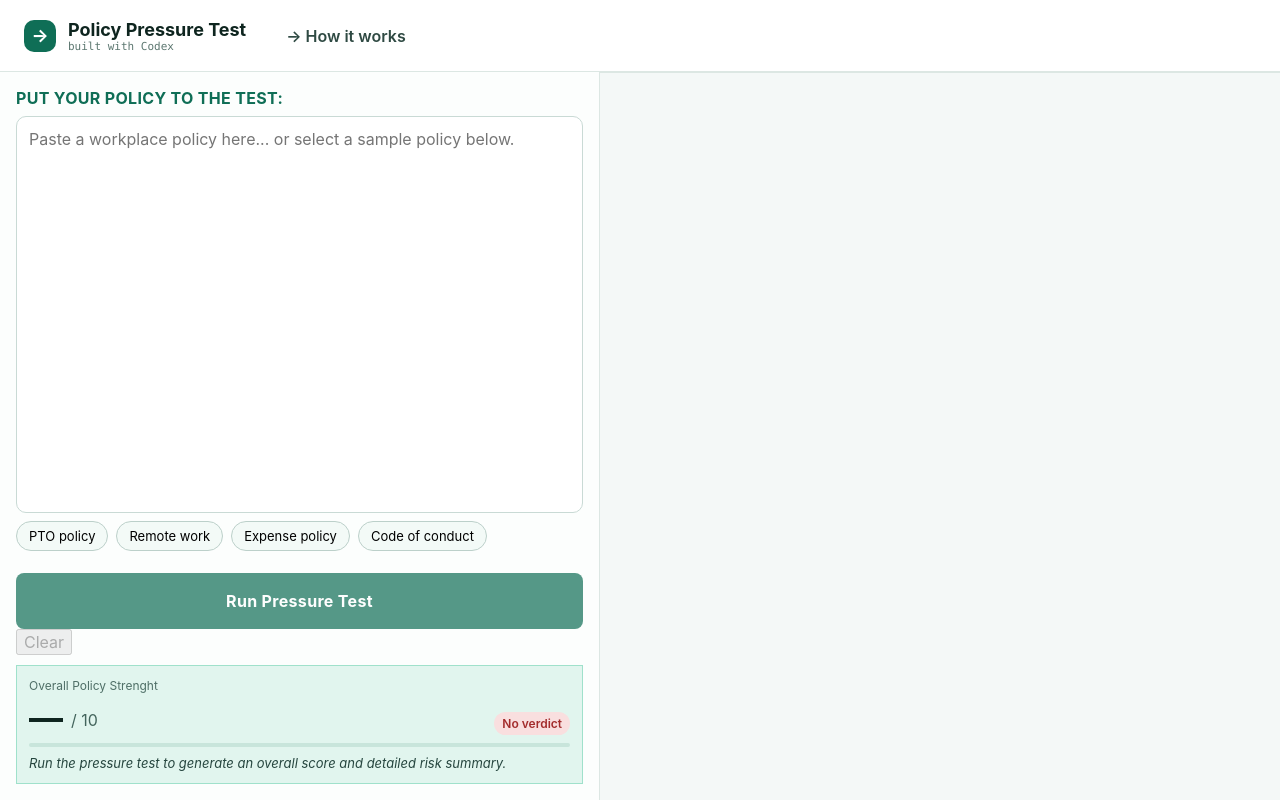
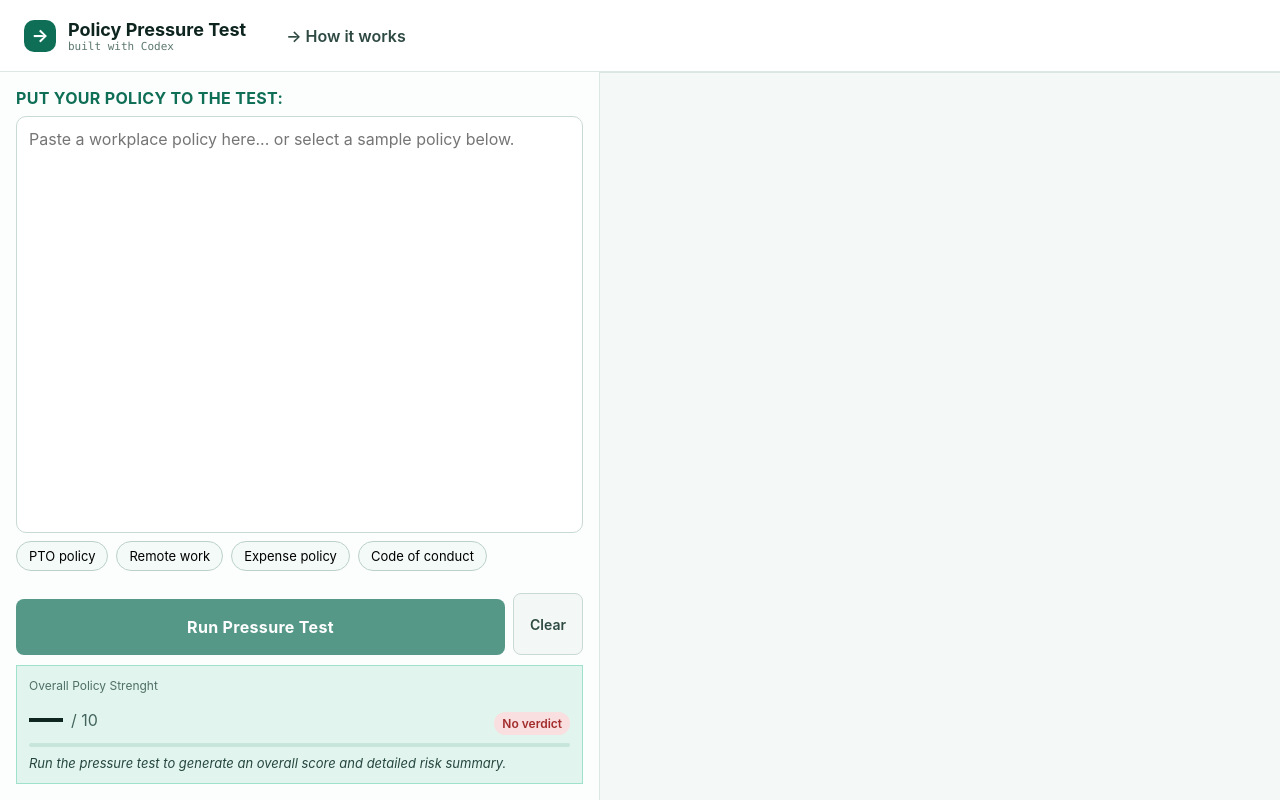
Before and after one commit to benjaparke/policy_pressuretest, a React (Vite) app: page / in a window 1280 px wide. Built offline with nearby package versions, Linux system fonts and the light colour scheme.

Commit message:
Update App.module.css

```diff
--- a/src/App.module.css
+++ b/src/App.module.css
@@ -249,3 +249,29 @@
   background: #1f2d2a;
   transform: rotate(45deg);
 }
+
+.buttonRow {
+  display: flex;
+  gap: 8px;
+  margin-top: 6px;
+}
+
+.clearBtn {
+  flex: 0 0 auto;
+  padding: 16px;
+  min-height: 56px;
+
+  background: #f3f7f6;
+  color: #2f4a43;
+  border: 1px solid #c9dad5;
+  border-radius: 8px;
+
+  font-weight: 600;
+  font-size: 14px;
+
+  cursor: pointer;
+}
+
+.clearBtn:hover {
+  background: #e6f2ee;
+}
```
